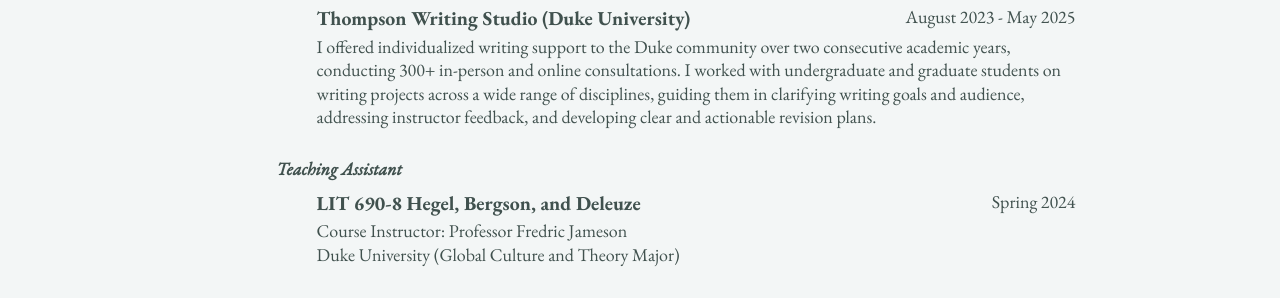
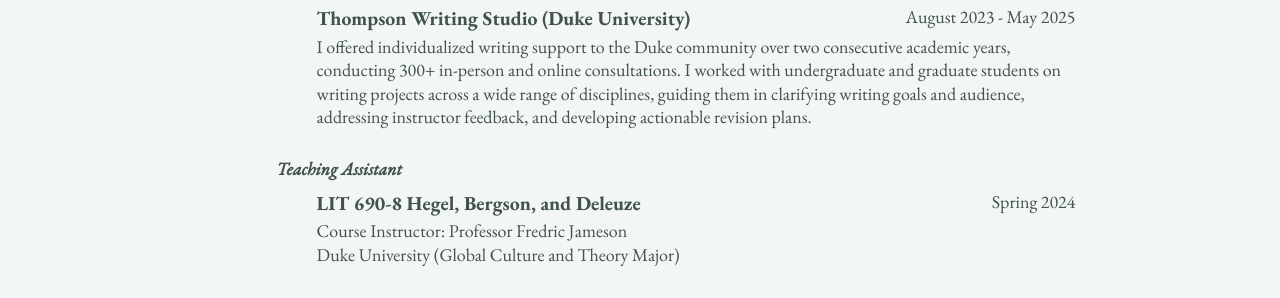
Before and after one commit to epujol90/epujol90.github.io, a Jekyll site: the page built from _pages/cv-json.md, in a window 1280 px wide and 900 px high, scrolled down 5956 px. Shown: the part 225-523 px from the top of the window. Built offline with Jekyll 4.4.1, drawn with Linux system fonts in a browser that asks for light colours; a script bundle is joined from its source files by our own code; library files that are not in the unit come from our copies.

Commit message:
Update cv.json

```diff
--- a/_data/cv.json
+++ b/_data/cv.json
@@ -349,7 +349,7 @@
       "institution": "",
       "date": "August 2023 - May 2025",
       "role": "",
-      "description": "I offered individualized writing support to the Duke community over two consecutive academic years, conducting 300+ in-person and online consultations. I worked with undergraduate and graduate students on writing projects across a wide range of disciplines, guiding them in clarifying writing goals and audience, addressing instructor feedback, and developing clear and actionable revision plans.",
+      "description": "I offered individualized writing support to the Duke community over two consecutive academic years, conducting 300+ in-person and online consultations. I worked with undergraduate and graduate students on writing projects across a wide range of disciplines, guiding them in clarifying writing goals and audience, addressing instructor feedback, and developing actionable revision plans.",
       "category": "Writing Consultant"
     },
     {
```
